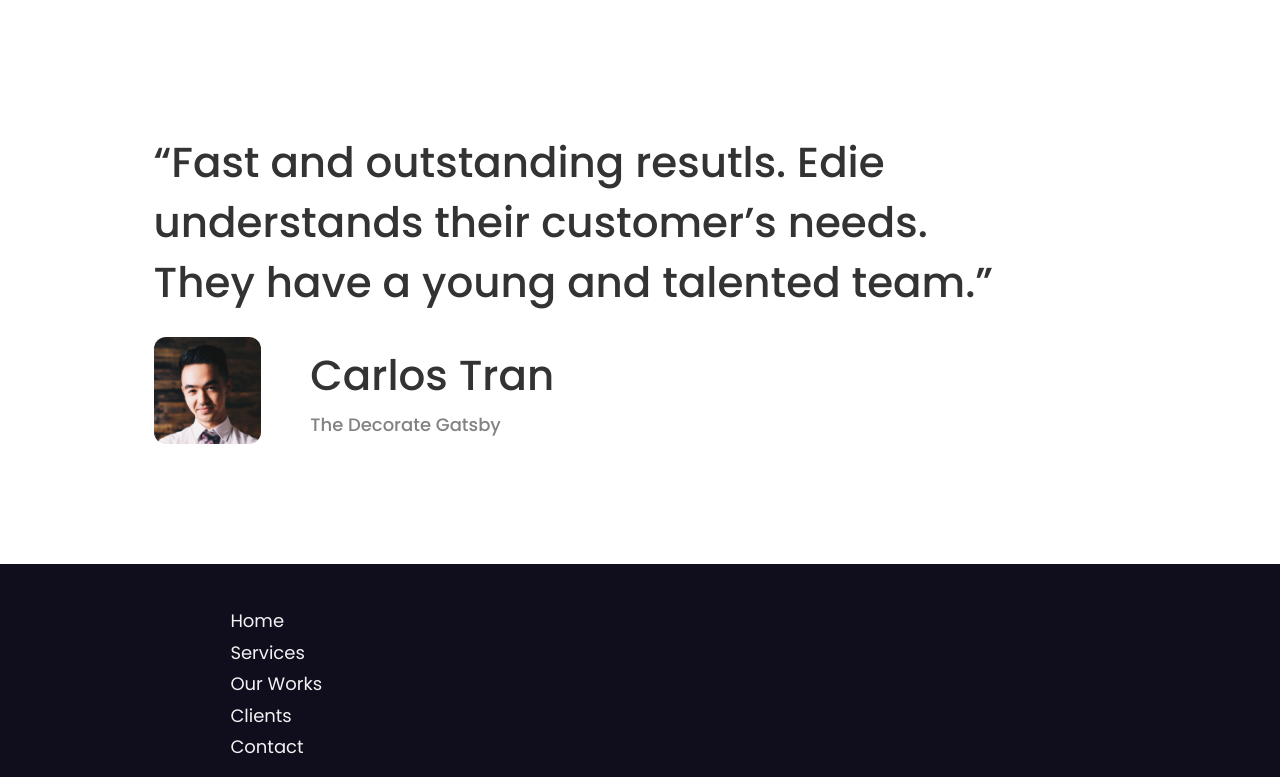
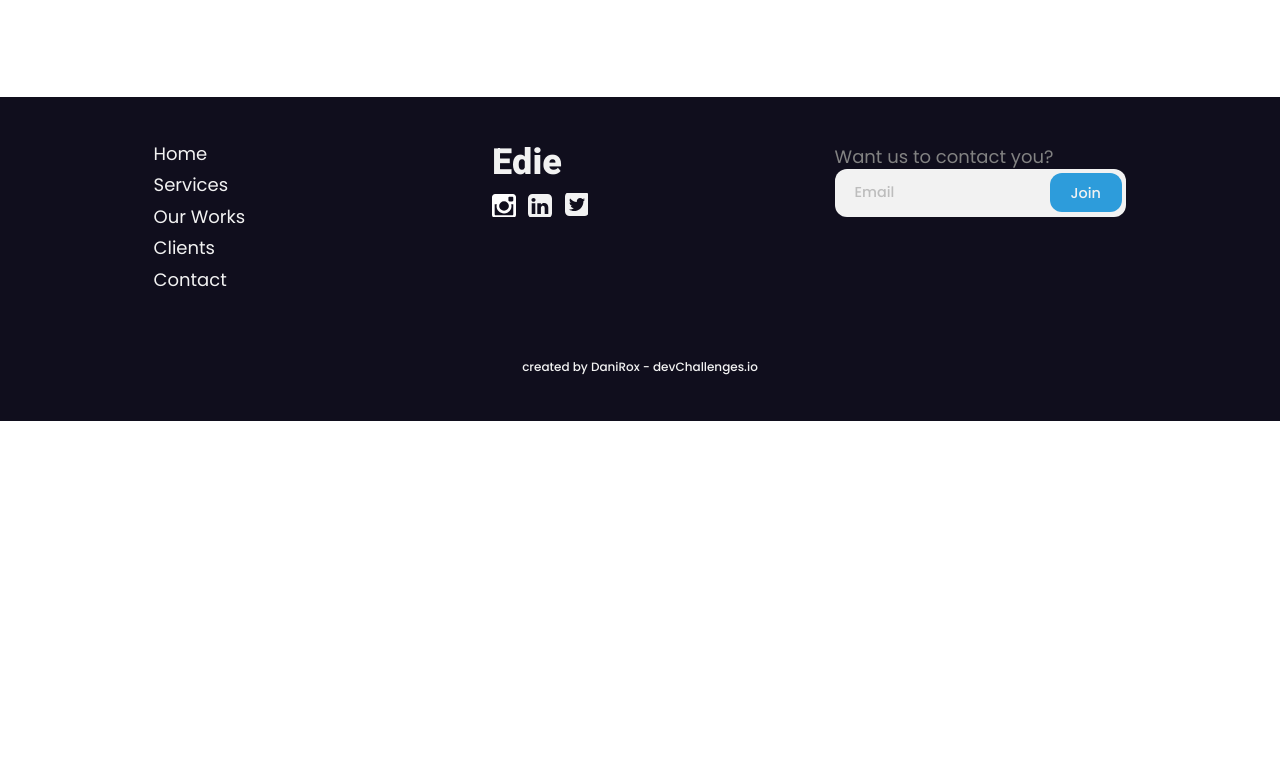
Before and after one commit to DaniRox/edie-homepage-master, a plain HTML site: page index.html in a window 1280 px wide. Shown: the part 3883-4660 px from the top of the page. After the commit the page ends 4304 px from the top, so only its background shows below. Drawn offline with Linux system fonts and the light colour scheme.

Commit message:
agregando estilos

```diff
--- a/index.html
+++ b/index.html
@@ -49,6 +49,7 @@
     <link rel="stylesheet" href="./styles/organisms/div-testimony.css">
     <link rel="stylesheet" href="./styles/organisms/footer.css">
     <link rel="stylesheet" href="./styles/organisms/form-footer.css">
+    <link rel="stylesheet" href="./styles/organisms/div-footer.css">
     <!-- templates -->
     <link rel="stylesheet" href="./styles/templates/header.css">
 
@@ -169,7 +170,7 @@
           <img src="./assets/person2.png" alt="photo team" class="img-team img2-team">
         </div>
       </div>
-
+<!--
       <div class="div-testimony" id="clients">
         <p class="title color-gray txt txt-xxl txt-semibold txt-height-l color-gray">“Fast and outstanding resutls. Edie understands their customer’s needs. They have a young and talented team.”</p>
         <div class="div-client">
@@ -181,10 +182,12 @@
 
         </div>
       </div>
-
+-->
     </main>
 
     <footer class="background-dark">
+
+      <div class="div-footer">
         <ul class="menu-footer">
           <li><a href="#home" class="txt txt-xl txt-normal color-gray6 txt-link">Home</a></li>
           <li><a href="#services" class="txt txt-xl txt-normal color-gray6 txt-link">Services</a></li>
@@ -193,6 +196,7 @@
           <li><a href="#contact" class="txt txt-xl txt-normal color-gray6 txt-link">Contact</a></li>
         </ul>
 
+        <div class="div-redes">
           <span class="color-gray6 edie txt txt-xxxl txt-margin">Edie</span>
 
           <div class="icons-redes">
@@ -200,6 +204,8 @@
             <img src="./assets/linkedin.svg" alt="icon linkedin">
             <img src="./assets/twitter.svg" alt="icon twiter">
           </div>
+        </div>
+
 
         <form action="" class="form-footer">
           <label for="" class="txt-home txt txt-xs txt-normal txt-height-s txt-margin color-gray3">Want us to contact you?</label>
@@ -209,6 +215,8 @@
           </div>
 
         </form>
+      </div>
+
 
       <span class="span-footer txt color-gray6 txt-s txt-semibold">created by DaniRox - devChallenges.io</span>
 
--- a/styles/atoms/input-text.css
+++ b/styles/atoms/input-text.css
@@ -1,4 +1,5 @@
 .input-text{
+    width: 70%;
     border: none;
     background-color: transparent;
     outline: none;
--- a/styles/molecules/icons-redes.css
+++ b/styles/molecules/icons-redes.css
@@ -1,5 +1,6 @@
 .icons-redes{
     width: 8rem;
+    margin: 1rem 0;
     display: flex;
     flex-direction: row;
     justify-content: space-between;
--- /dev/null
+++ b/styles/organisms/div-footer.css
@@ -0,0 +1,13 @@
+.div-footer{
+    width: 100%;
+    display: flex;
+    flex-direction: column;
+    align-items: flex-start;
+}
+
+@media only screen and (min-width: 770px){
+    .div-footer{
+        justify-content: space-between;
+        flex-direction: row;
+    }
+}
--- a/styles/organisms/footer.css
+++ b/styles/organisms/footer.css
@@ -9,14 +9,6 @@ footer{
 
 @media only screen and (min-width: 470px){
     footer{
-        width: 100vw;
         padding: 4rem 12%;
     }
 }
-
-@media only screen and (min-width: 770px){
-    footer{
-        width: 100vw;
-        padding: 4rem 18%;
-    }
-}
--- a/styles/organisms/form-footer.css
+++ b/styles/organisms/form-footer.css
@@ -1,5 +1,12 @@
 .form-footer{
+    width: 100%;
     margin: 5rem 0;
-    width: 100%;
     box-sizing: border-box;
 }
+
+@media only screen and (min-width: 770px){
+    .form-footer{
+        width: 30%;
+        margin: 0;
+    }
+}
```
Lines whose indentation alone changed are shown as unchanged.
